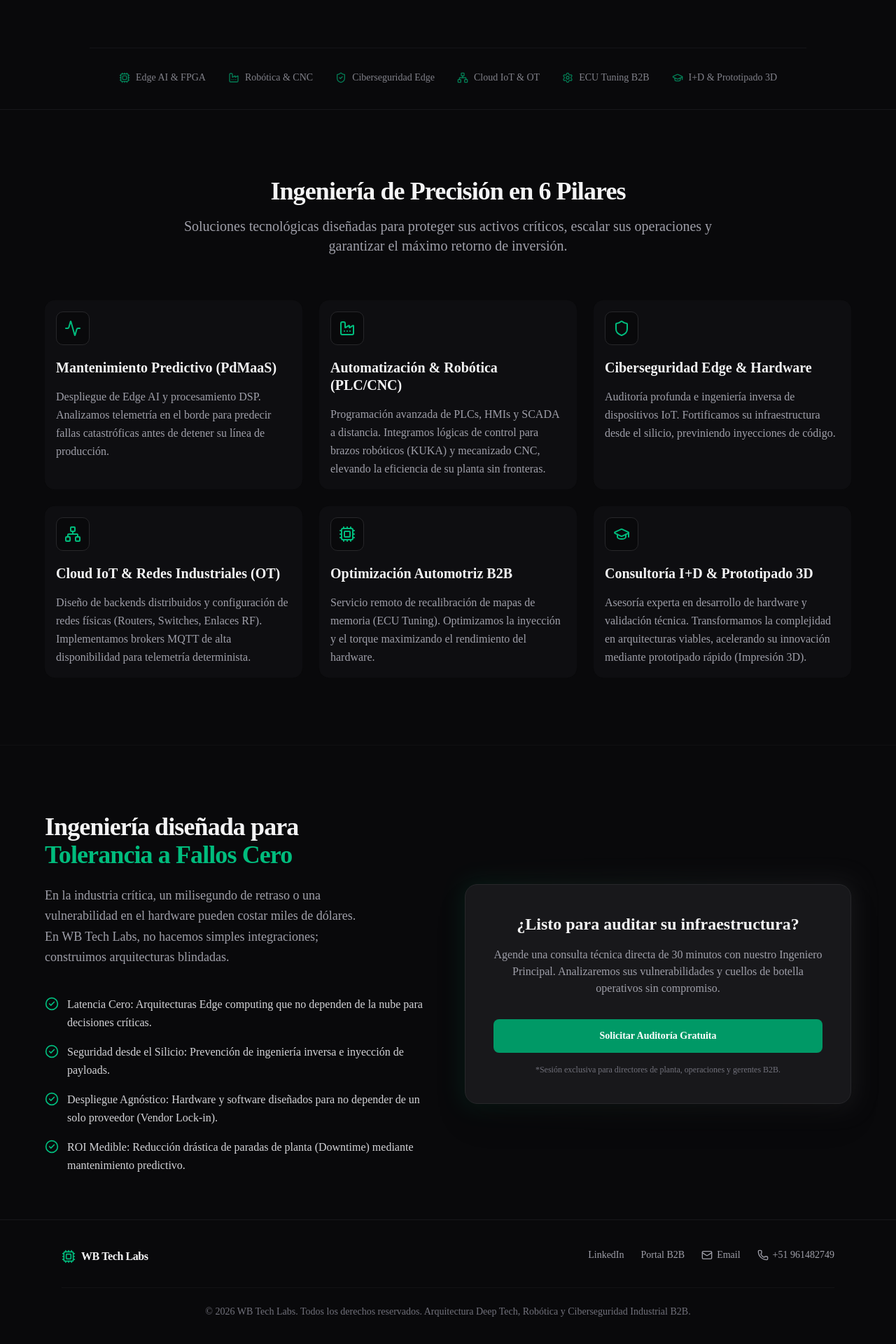
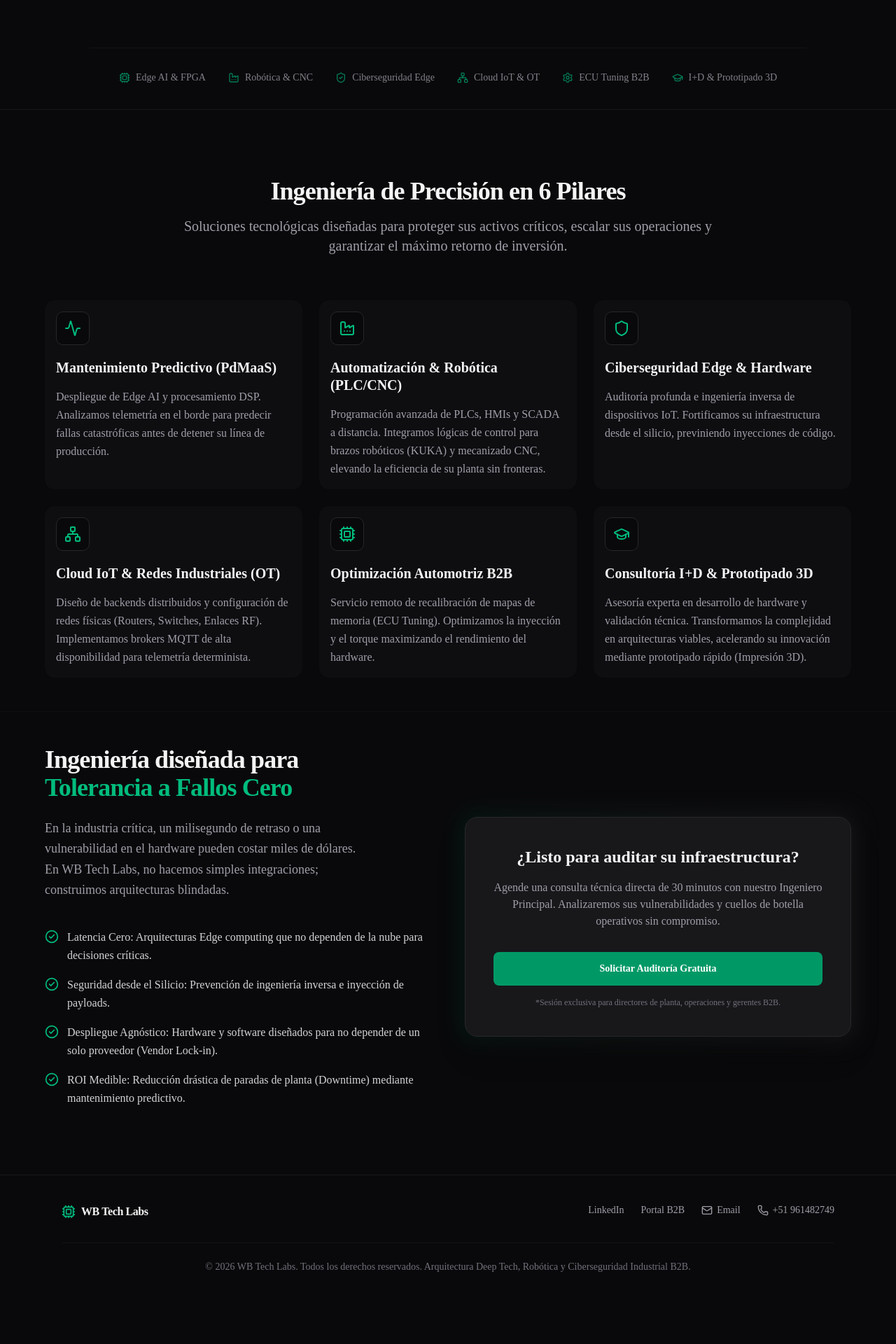
Before and after one commit to fernando-wbtech/wbtechlabs-marketing-web, a Next.js app: page / in a window 1280 px wide. Shown: the part 564-2484 px from the top of the page at 70% size. After the commit the page ends 2424 px from the top, so only its background shows below. Built offline with nearby package versions, Linux system fonts and the light colour scheme.

Commit message:
fix: resolucion de padding stacking con el orden correcto de componentes

```diff
--- a/src/components/competitive-edge.tsx
+++ b/src/components/competitive-edge.tsx
@@ -10,7 +10,7 @@ export default function CompetitiveEdge() {
   ];
 
   return (
-    <section className="w-full pt-24 pb-12 md:pb-16 bg-zinc-950 flex justify-center border-t border-zinc-900/50">
+    <section className="w-full pt-12 pb-24 bg-zinc-950 flex justify-center border-t border-zinc-900/50">
       <div className="container mx-auto px-4 md:px-6">
         <div className="grid grid-cols-1 lg:grid-cols-2 gap-12 items-center max-w-6xl mx-auto">
 
--- a/src/components/services-section.tsx
+++ b/src/components/services-section.tsx
@@ -36,7 +36,7 @@ export default function ServicesSection() {
   ];
 
   return (
-    <section id="servicios" className="w-full py-24 bg-zinc-950 border-t border-zinc-900 scroll-mt-10">
+    <section id="servicios" className="w-full pt-24 pb-12 bg-zinc-950 border-t border-zinc-900 scroll-mt-10">
       <div className="container mx-auto px-4 md:px-6">
         <div className="flex flex-col items-center justify-center text-center mb-16">
           <h2 className="text-3xl md:text-4xl font-bold tracking-tight text-zinc-100 mb-4">
```
